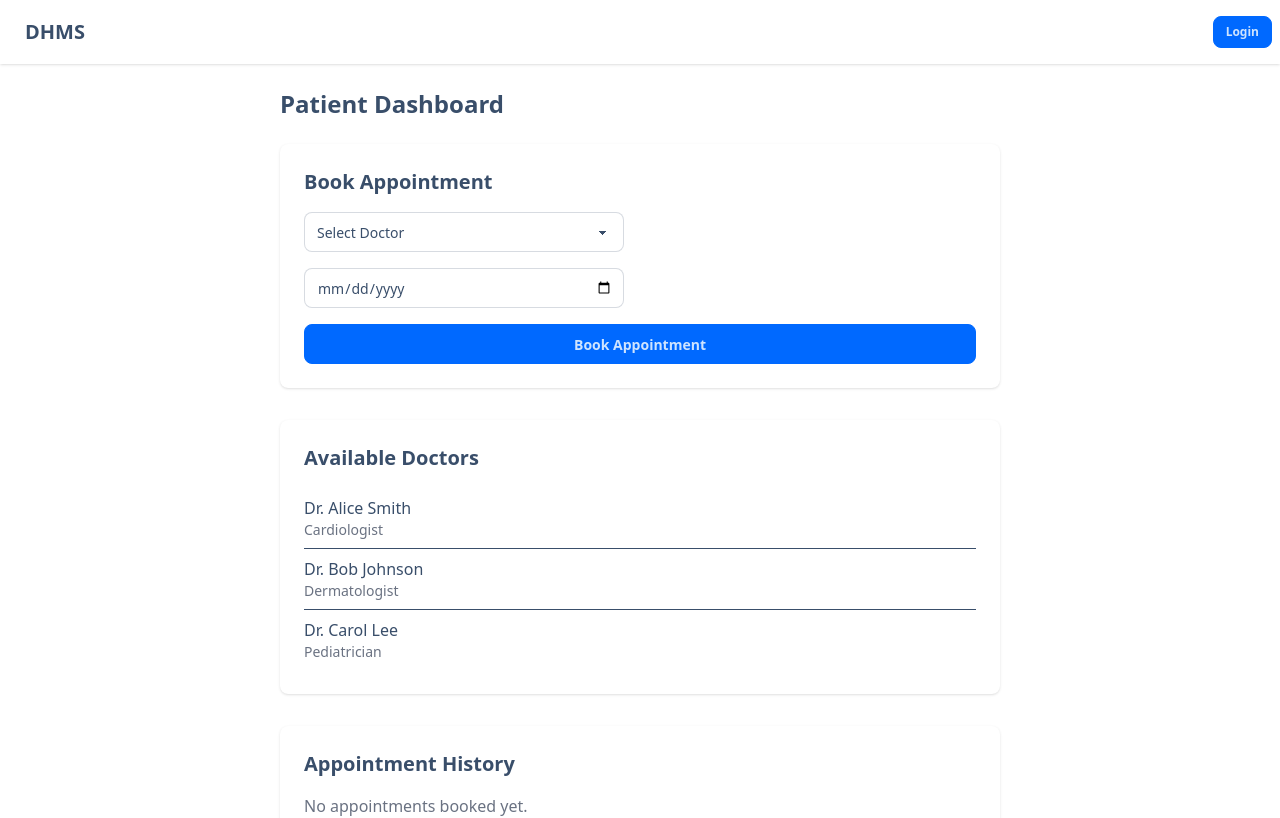
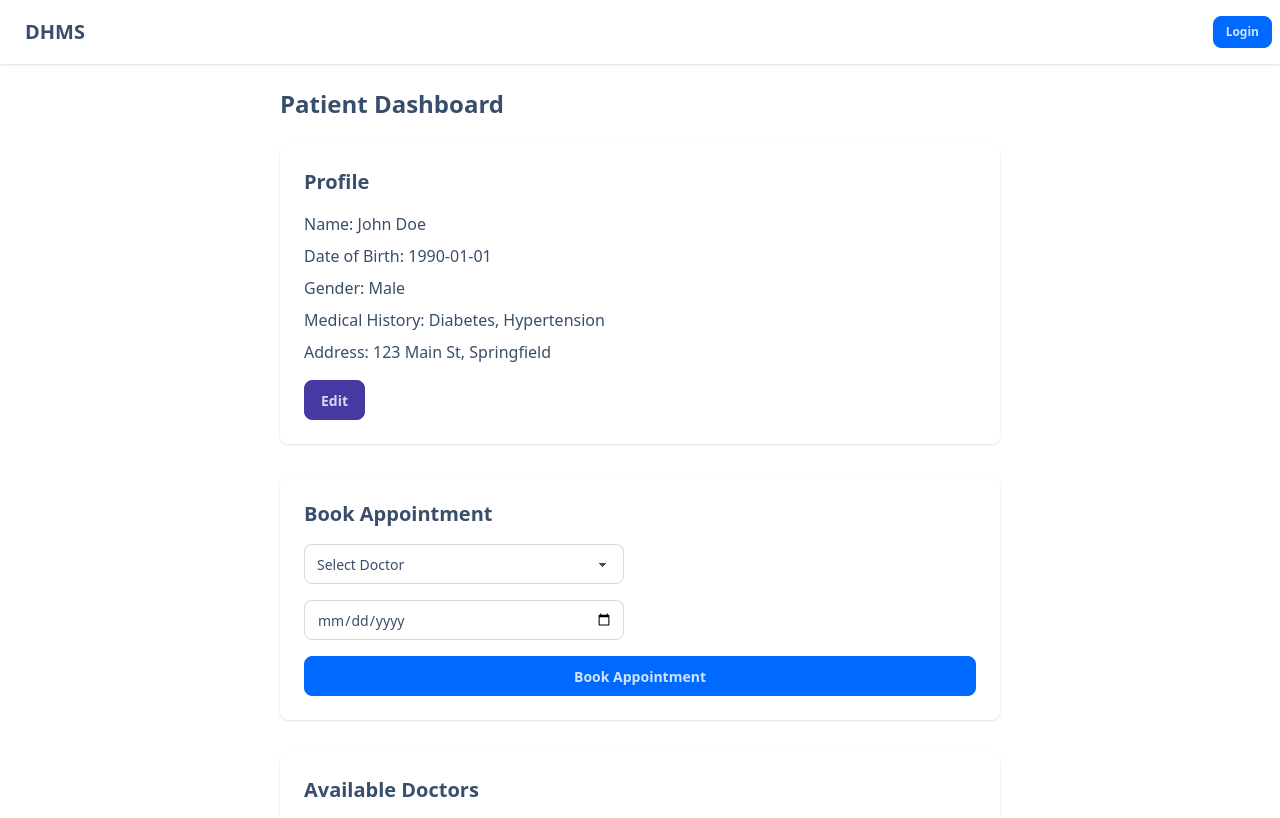
Before and after one commit to abhishek9680/digital-healthcare-system, a React (Vite) app: page /patient-dashboard in a window 1280 px wide. Shown: the top 818 px of the page. Built offline with nearby package versions, Linux system fonts and the light colour scheme.

Commit message:
patient and doctor dashboard update

```diff
--- a/src/pages/doctor_dashboard/Doctordashboard.jsx
+++ b/src/pages/doctor_dashboard/Doctordashboard.jsx
@@ -28,8 +28,38 @@ const mockAppointments = [
 	},
 ];
 
+
 const Doctordashboard = () => {
 	const [appointments, setAppointments] = useState(mockAppointments);
+	// Dummy profile data
+
+	const [profile, setProfile] = useState({
+		name: 'Dr. Alice Smith',
+		specialty: 'Cardiologist',
+		worksAt: 'Springfield General Hospital',
+		experience: '10 years',
+	});
+	const [editing, setEditing] = useState(false);
+	const [editProfile, setEditProfile] = useState(profile);
+
+	const handleProfileChange = (e) => {
+		setEditProfile({ ...editProfile, [e.target.name]: e.target.value });
+	};
+
+	const handleEdit = () => {
+		setEditProfile(profile);
+		setEditing(true);
+	};
+
+	const handleSave = () => {
+		setProfile(editProfile);
+		setEditing(false);
+	};
+
+	const handleCancel = () => {
+		setEditProfile(profile);
+		setEditing(false);
+	};
 
 	const handleAction = (id, action) => {
 		setAppointments((prev) =>
@@ -45,6 +75,72 @@ const Doctordashboard = () => {
 	return (
 		<div className="min-h-screen bg-base-100 p-6">
 			<h1 className="text-3xl font-bold mb-8 text-primary">Doctor Dashboard</h1>
+
+
+						{/* Profile Section */}
+						<div className="mb-10 bg-white p-6 rounded-lg shadow max-w-xl mx-auto">
+							<h2 className="text-2xl font-semibold mb-4">Profile</h2>
+							{editing ? (
+								<form className="grid grid-cols-1 gap-3 mb-2" onSubmit={e => { e.preventDefault(); handleSave(); }}>
+									<label>
+										<span className="font-medium">Name:</span>
+										<input
+											type="text"
+											name="name"
+											className="input input-bordered w-full mt-1"
+											value={editProfile.name}
+											onChange={handleProfileChange}
+											required
+										/>
+									</label>
+									<label>
+										<span className="font-medium">Specialty:</span>
+										<input
+											type="text"
+											name="specialty"
+											className="input input-bordered w-full mt-1"
+											value={editProfile.specialty}
+											onChange={handleProfileChange}
+											required
+										/>
+									</label>
+									<label>
+										<span className="font-medium">Works At:</span>
+										<input
+											type="text"
+											name="worksAt"
+											className="input input-bordered w-full mt-1"
+											value={editProfile.worksAt}
+											onChange={handleProfileChange}
+											required
+										/>
+									</label>
+									<label>
+										<span className="font-medium">Experience:</span>
+										<input
+											type="text"
+											name="experience"
+											className="input input-bordered w-full mt-1"
+											value={editProfile.experience}
+											onChange={handleProfileChange}
+											required
+										/>
+									</label>
+									<div className="flex gap-2 mt-2">
+										<button type="submit" className="btn btn-primary">Save</button>
+										<button type="button" className="btn btn-outline" onClick={handleCancel}>Cancel</button>
+									</div>
+								</form>
+							) : (
+								<div className="grid grid-cols-1 gap-2">
+									<div><span className="font-medium">Name:</span> {profile.name}</div>
+									<div><span className="font-medium">Specialty:</span> {profile.specialty}</div>
+									<div><span className="font-medium">Works At:</span> {profile.worksAt}</div>
+									<div><span className="font-medium">Experience:</span> {profile.experience}</div>
+									<button className="btn btn-secondary mt-2 w-fit" onClick={handleEdit}>Edit</button>
+								</div>
+							)}
+						</div>
 
 			{/* Pending Appointments */}
 			<div className="mb-10">
--- a/src/pages/patient_dashboard/Patientdashboard.jsx
+++ b/src/pages/patient_dashboard/Patientdashboard.jsx
@@ -8,10 +8,41 @@ const doctorsList = [
 	{ id: 3, name: 'Dr. Carol Lee', specialty: 'Pediatrician' },
 ];
 
+
 function Patientdashboard() {
 	const [selectedDoctor, setSelectedDoctor] = useState('');
 	const [appointmentDate, setAppointmentDate] = useState('');
 	const [appointments, setAppointments] = useState([]);
+	// Dummy profile data
+
+	const [profile, setProfile] = useState({
+		name: 'John Doe',
+		dob: '1990-01-01',
+		gender: 'Male',
+		medicalHistory: 'Diabetes, Hypertension',
+		address: '123 Main St, Springfield',
+	});
+	const [editing, setEditing] = useState(false);
+	const [editProfile, setEditProfile] = useState(profile);
+
+	const handleProfileChange = (e) => {
+		setEditProfile({ ...editProfile, [e.target.name]: e.target.value });
+	};
+
+	const handleEdit = () => {
+		setEditProfile(profile);
+		setEditing(true);
+	};
+
+	const handleSave = () => {
+		setProfile(editProfile);
+		setEditing(false);
+	};
+
+	const handleCancel = () => {
+		setEditProfile(profile);
+		setEditing(false);
+	};
 
 	const handleBook = (e) => {
 		e.preventDefault();
@@ -33,6 +64,85 @@ function Patientdashboard() {
 	return (
 		<div className="p-6 max-w-3xl mx-auto">
 			<h2 className="text-2xl font-bold mb-6">Patient Dashboard</h2>
+
+
+						{/* Profile Section */}
+						<div className="mb-8 bg-base-100 p-6 rounded-lg shadow">
+							<h3 className="text-xl font-semibold mb-4">Profile</h3>
+							{editing ? (
+								<form className="grid grid-cols-1 gap-3 mb-2" onSubmit={e => { e.preventDefault(); handleSave(); }}>
+									<label>
+										<span className="font-medium">Name:</span>
+										<input
+											type="text"
+											name="name"
+											className="input input-bordered w-full mt-1"
+											value={editProfile.name}
+											onChange={handleProfileChange}
+											required
+										/>
+									</label>
+									<label>
+										<span className="font-medium">Date of Birth:</span>
+										<input
+											type="date"
+											name="dob"
+											className="input input-bordered w-full mt-1"
+											value={editProfile.dob}
+											onChange={handleProfileChange}
+											required
+										/>
+									</label>
+									<label>
+										<span className="font-medium">Gender:</span>
+										<select
+											name="gender"
+											className="select select-bordered w-full mt-1"
+											value={editProfile.gender}
+											onChange={handleProfileChange}
+											required
+										>
+											<option value="Male">Male</option>
+											<option value="Female">Female</option>
+											<option value="Other">Other</option>
+										</select>
+									</label>
+									<label>
+										<span className="font-medium">Medical History:</span>
+										<input
+											type="text"
+											name="medicalHistory"
+											className="input input-bordered w-full mt-1"
+											value={editProfile.medicalHistory}
+											onChange={handleProfileChange}
+										/>
+									</label>
+									<label>
+										<span className="font-medium">Address:</span>
+										<input
+											type="text"
+											name="address"
+											className="input input-bordered w-full mt-1"
+											value={editProfile.address}
+											onChange={handleProfileChange}
+										/>
+									</label>
+									<div className="flex gap-2 mt-2">
+										<button type="submit" className="btn btn-primary">Save</button>
+										<button type="button" className="btn btn-outline" onClick={handleCancel}>Cancel</button>
+									</div>
+								</form>
+							) : (
+								<div className="grid grid-cols-1 gap-2">
+									<div><span className="font-medium">Name:</span> {profile.name}</div>
+									<div><span className="font-medium">Date of Birth:</span> {profile.dob}</div>
+									<div><span className="font-medium">Gender:</span> {profile.gender}</div>
+									<div><span className="font-medium">Medical History:</span> {profile.medicalHistory}</div>
+									<div><span className="font-medium">Address:</span> {profile.address}</div>
+									<button className="btn btn-secondary mt-2 w-fit" onClick={handleEdit}>Edit</button>
+								</div>
+							)}
+						</div>
 
 			{/* Book Appointment */}
 			<div className="mb-8 bg-base-100 p-6 rounded-lg shadow">
```
Also changed, not shown: 1 other file (tests, documents, lock files or other folders).
